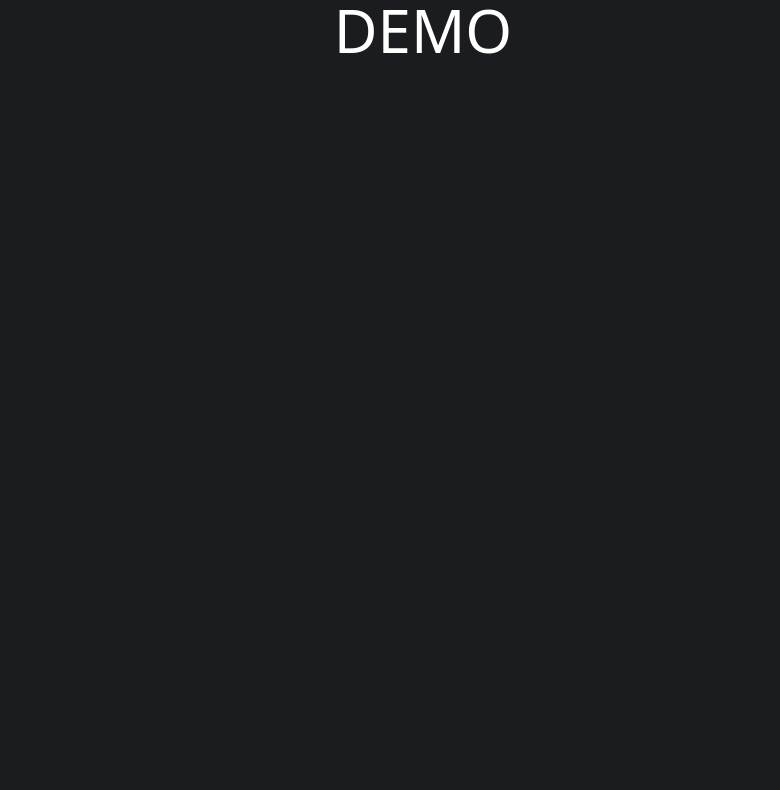
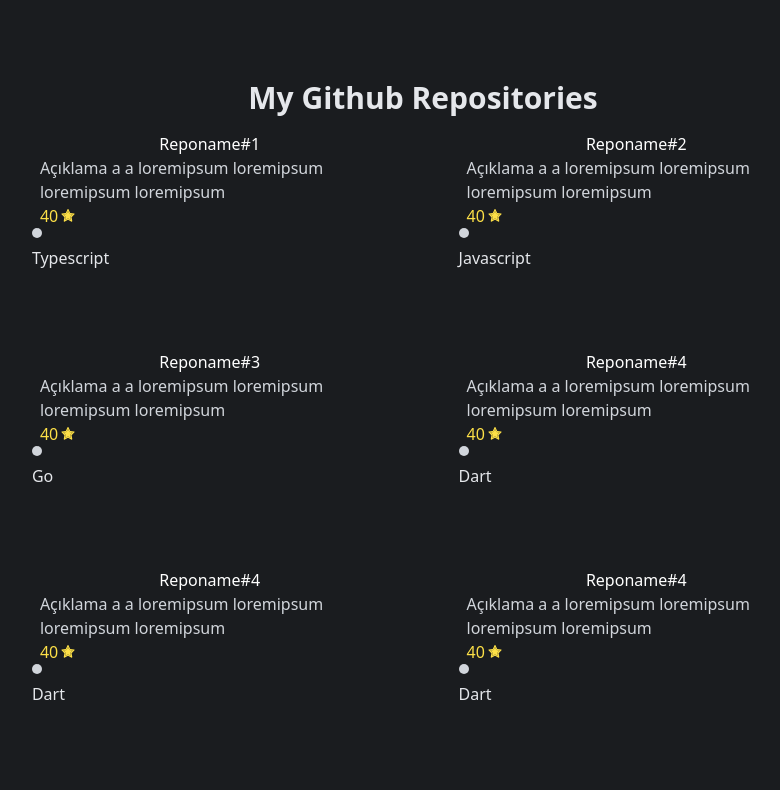
Before and after one commit to noirrs/v1, a Next.js app: page /repos in a window 1280 px wide. Shown: the top 790 px of the page, without its empty margins (217-997 px from the left). Built offline with nearby package versions, Linux system fonts and the light colour scheme.

Commit message:
created: repo files

```diff
--- a/components/Cards/repocard.tsx
+++ b/components/Cards/repocard.tsx
@@ -1,21 +1,25 @@
 import type { FC } from "react"
 import { AiTwotoneStar } from 'react-icons/ai';
+import Link from "next/link"
 interface IProps {
     language:string
     stars: number
     reponame: string
     repodesc: string
+    link: string
 }
-export const RepoCard:FC<IProps> = function ({language,stars,reponame,repodesc}){
+export const RepoCard:FC<IProps> = function ({language,stars,reponame,repodesc,link}){
     return (//1A1C1F
-               <div className="w-12/12 md:w-10/12 h-2/3	 mx-auto mb-20 rounded hover:bg-[#242629]">
+        <div className="w-12/12 md:w-10/12 h-2/3 mx-auto mb-20 rounded hover:bg-[#242629] hover:shadow-xl transition-all">
+                <Link href={link}>
+                    <a>
                    <h1 className="text-center text-white">{reponame}</h1>
                    <p className="text-gray-300 mx-2">{repodesc}</p>
                    <p className="flex text-yellow-300 mx-2">{stars} <div className="mt-1 ml-0.5"><AiTwotoneStar /></div></p>
-                   <div className="flex justify-end">
-                   <div className="w-2.5 h-2.5 rounded-full bg-gray-300 mt-2"></div>
-                   <p className="text-gray-200 mx-2">{language}</p>
-                   </div>
+                   <div className="w-2.5 h-2.5 rounded-full bg-gray-300"></div>
+                   <p className="text-gray-200 mt-2">{language}</p>
+               </a>
+               </Link>
                </div>
 
     )
--- /dev/null
+++ b/components/Design/repo.tsx
@@ -0,0 +1,35 @@
+import type { FC } from "react"
+import {RepoCard} from "@components/Cards/repocard"
+export const Repo:FC = function (){
+    const arrayo = [
+        {name: "Reponame#1",language: "Typescript", stars: 40, description: "Açıklama a a loremipsum  loremipsum loremipsum loremipsum"},
+        {name: "Reponame#2",language: "Javascript", stars: 40,description: "Açıklama a a loremipsum  loremipsum loremipsum loremipsum"},
+        {name: "Reponame#3",language: "Go", stars: 40, description: "Açıklama a a loremipsum  loremipsum loremipsum loremipsum"},
+        {name: "Reponame#4",language: "Dart", stars: 40, description: "Açıklama a a loremipsum  loremipsum loremipsum loremipsum"},
+        {name: "Reponame#4",language: "Dart", stars: 40, description: "Açıklama a a loremipsum  loremipsum loremipsum loremipsum"},
+        {name: "Reponame#4",language: "Dart", stars: 40, description: "Açıklama a a loremipsum  loremipsum loremipsum loremipsum"},
+        {name: "Reponame#4",language: "Dart", stars: 40, description: "Açıklama a a loremipsum  loremipsum loremipsum loremipsum"},
+        {name: "Reponame#4",language: "Dart", stars: 40, description: "Açıklama a a loremipsum  loremipsum loremipsum loremipsum"},
+        {name: "Reponame#4",language: "Dart", stars: 40, description: "Açıklama a a loremipsum  loremipsum loremipsum loremipsum"},
+        {name: "Reponame#4",language: "Dart", stars: 40, description: "Açıklama a a loremipsum  loremipsum loremipsum loremipsum"},
+        {name: "Reponame#4",language: "Dart", stars: 40, description: "Açıklama a a loremipsum  loremipsum loremipsum loremipsum"},
+        {name: "Reponame#4",language: "Dart", stars: 40, description: "Açıklama a a loremipsum  loremipsum loremipsum loremipsum"},
+        {name: "Reponame#4",language: "Dart", stars: 40, description: "Açıklama a a loremipsum  loremipsum loremipsum loremipsum"},
+
+    ]
+
+    return(
+        <div className="mt-20 flex justify-center">
+        <div className="w-8/12 md:w-8/12">
+            <p className="text-center text-[#6C63FF] text-3xl md:text-gray-200 font-semibold">My Github Repositories</p>
+                <div className="grid md:grid-cols-2 text-start mt-4">
+                {arrayo.map((repo,int) =>(
+                 <RepoCard key={int} language={repo.language} stars={repo.stars} reponame={repo.name} repodesc={repo.description} link={repo.name}/>
+            ))
+        }
+            </div>
+        </div>
+    </div>
+    )
+
+}
--- a/pages/index.tsx
+++ b/pages/index.tsx
@@ -1,7 +1,7 @@
 import type { NextPage } from 'next'
 import Head from 'next/head'
 import Image from 'next/image'
-import { HomeCardDesing } from "@components/HomeCardDesign"
+import { HomeCardDesing } from "@components/Design/home"
 import { About } from "@components/About"
 const Main: NextPage = () => {
   return (
--- a/pages/repos/index.tsx
+++ b/pages/repos/index.tsx
@@ -1,38 +1,11 @@
 import type { FC } from "react"
-import {RepoCard} from "@components/Cards/repocard"
+import { Repo } from "@components/Design/repo"
+
 const Repos:FC = function (){
-    const arrayo = [
-        {name: "Reponame#1",language: "Typescript", stars: 40, description: "Açıklama a a loremipsum  loremipsum loremipsum loremipsum"},
-        {name: "Reponame#2",language: "Javascript", stars: 40,description: "Açıklama a a loremipsum  loremipsum loremipsum loremipsum"},
-        {name: "Reponame#3",language: "Go", stars: 40, description: "Açıklama a a loremipsum  loremipsum loremipsum loremipsum"},
-        {name: "Reponame#4",language: "Dart", stars: 40, description: "Açıklama a a loremipsum  loremipsum loremipsum loremipsum"},
-        {name: "Reponame#4",language: "Dart", stars: 40, description: "Açıklama a a loremipsum  loremipsum loremipsum loremipsum"},
-        {name: "Reponame#4",language: "Dart", stars: 40, description: "Açıklama a a loremipsum  loremipsum loremipsum loremipsum"},
-        {name: "Reponame#4",language: "Dart", stars: 40, description: "Açıklama a a loremipsum  loremipsum loremipsum loremipsum"},
-        {name: "Reponame#4",language: "Dart", stars: 40, description: "Açıklama a a loremipsum  loremipsum loremipsum loremipsum"},
-        {name: "Reponame#4",language: "Dart", stars: 40, description: "Açıklama a a loremipsum  loremipsum loremipsum loremipsum"},
-        {name: "Reponame#4",language: "Dart", stars: 40, description: "Açıklama a a loremipsum  loremipsum loremipsum loremipsum"},
-        {name: "Reponame#4",language: "Dart", stars: 40, description: "Açıklama a a loremipsum  loremipsum loremipsum loremipsum"},
-        {name: "Reponame#4",language: "Dart", stars: 40, description: "Açıklama a a loremipsum  loremipsum loremipsum loremipsum"},
-        {name: "Reponame#4",language: "Dart", stars: 40, description: "Açıklama a a loremipsum  loremipsum loremipsum loremipsum"},
-
-    ]
-   /*
-    return(
-        <div className="mt-20 flex justify-center">
-        <div className="w-8/12 md:w-8/12">
-            <p className="text-center text-[#6C63FF] text-3xl md:text-gray-200 font-semibold">My Github Repositories</p>
-                <div className="grid md:grid-cols-2 text-start mt-4">
-                {arrayo.map((repo,int) =>(
-                 <RepoCard key={int} language={repo.language} stars={repo.stars} reponame={repo.name} repodesc={repo.description}/>
-            ))
-        }
-            </div>
+    return (
+        <div>
+            <Repo />
         </div>
-    </div>
-    )*/
-    return (
-        <h1 className="text-6xl text-center text-white ">DEMO</h1>
     )
 
 }
```
Also changed, not shown: components/Design/home.tsx (renamed from components/HomeCardDesign/index.tsx).
